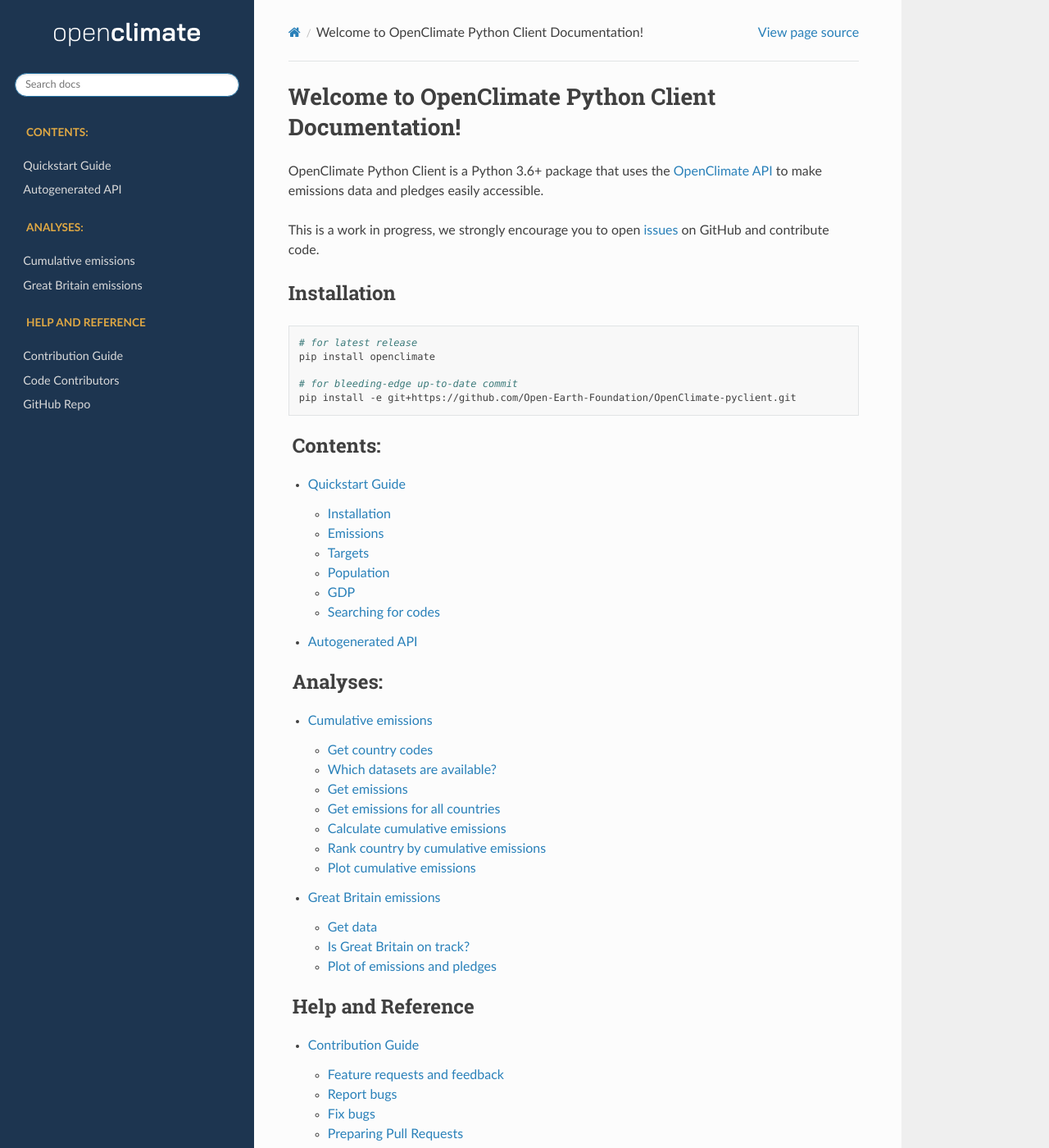
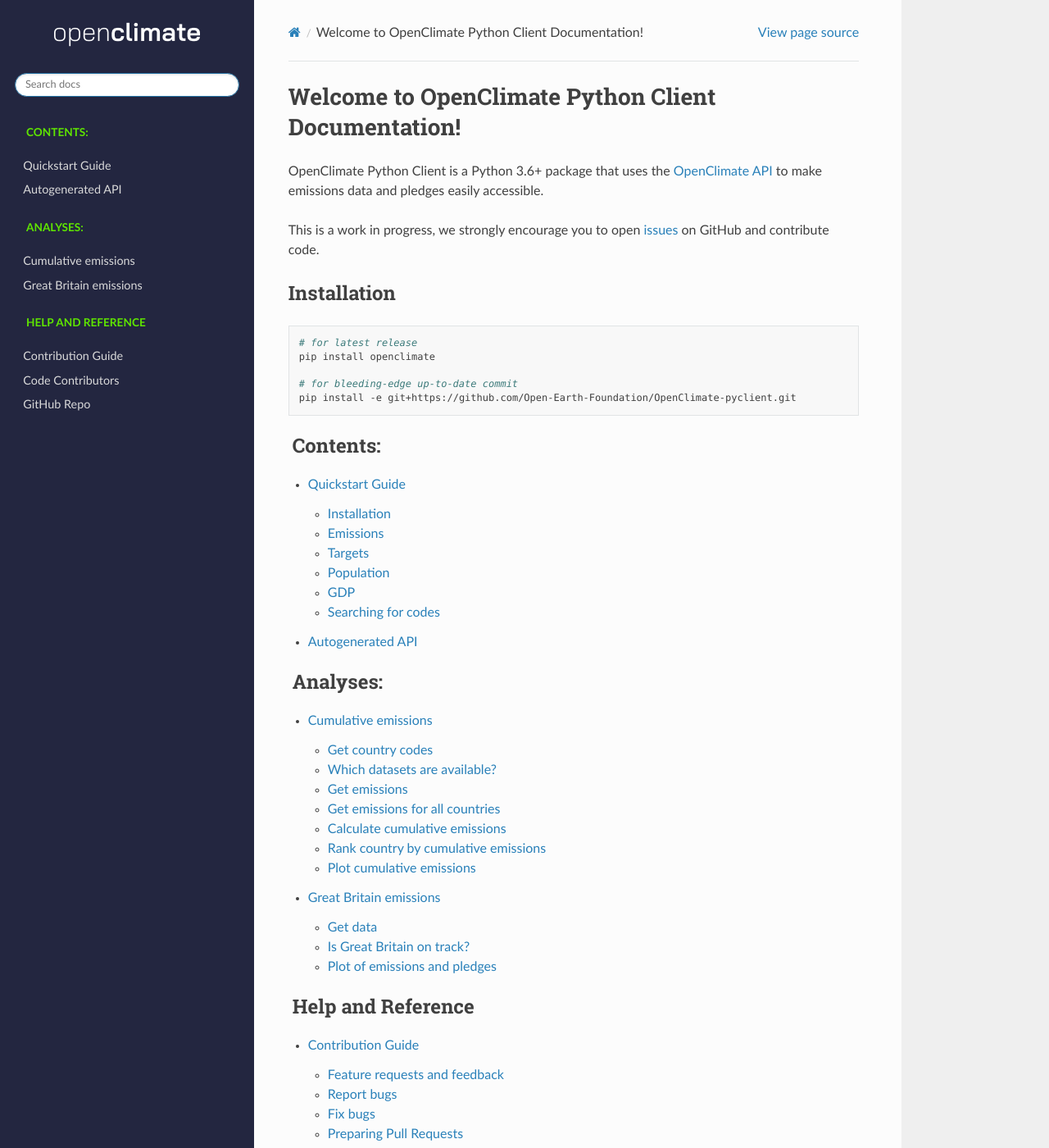
Before and after one commit to Open-Earth-Foundation/OpenClimate-pyclient, a Sphinx documentation site: the page built from docs/index.rst, in a window 1280 px wide and 1400 px high. Shown: the whole window at 82% size. Built offline with Sphinx 7.4.7 and the Read the Docs theme 2.0.0, drawn with Linux system fonts in a browser that asks for light colours.

Commit message:
chore: use colors from OpenClimate color palette

```diff
--- a/docs/_static/css/custom.css
+++ b/docs/_static/css/custom.css
@@ -1,15 +1,15 @@
 .wy-nav-top{
-    background: #1d3550;
+    background: #232640;
 }
 
 .wy-nav-side{
-    background: #1d3550;
+    background: #232640;
     padding-left: 5px;
     width: 310px;
     }
 
 .wy-menu-vertical header, .wy-menu-vertical p.caption{
-    color: #dfa844
+    color: #5FE500
 }
 
 .caption-text{
--- a/docs/conf.py
+++ b/docs/conf.py
@@ -59,10 +59,11 @@
 # -- Options for HTML output -------------------------------------------------
 # https://www.sphinx-doc.org/en/master/usage/configuration.html#options-for-html-output
 
+# have to change background color here and in custom CSS
 html_theme_options = {
     "logo_only": True,
     "display_version": False,
-    "style_nav_header_background": "#1d3550",
+    "style_nav_header_background": "#232640",
 }
 
 # make file (relative to this directory) to place at the top of the sidebar.
```
